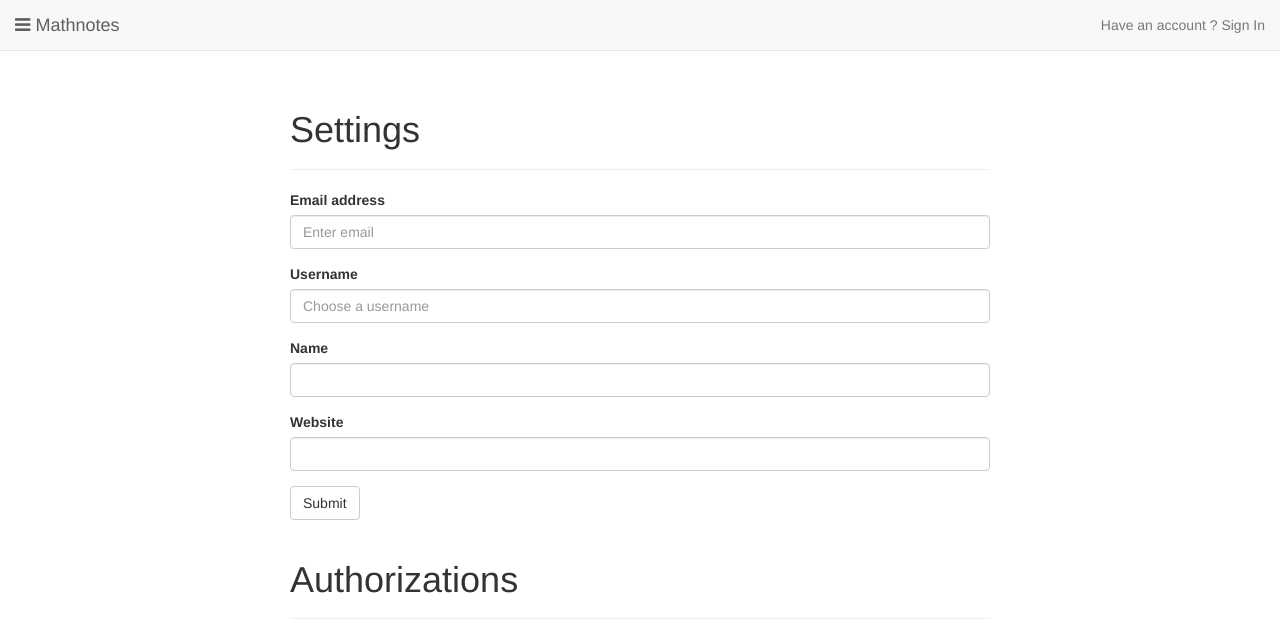
After one commit to pierrelux/mathnotes, a Flask app: template app/templates/settings.html in a window 1280 px wide. The commit adds this page. Shown: the top 623 px of the page. Run offline with Flask 2, Linux system fonts and the light colour scheme; the template is opened without the code that fills it: values that come from a table or form of the project are taken from there, others are empty; parts of the project's set-up code (start-up, migrations or seed data) failed here and were passed over; some libraries are stand-ins or nearby versions; grey boxes are pictures that could not be loaded.

Commit message:
Added settings and zotero configuration

```diff
--- a/app/dbmodels.py
+++ b/app/dbmodels.py
@@ -60,6 +60,8 @@ class User(db.Model):
     username = db.Column(db.String(64), nullable = False)
     password = db.Column(db.String(60), nullable = False)
     email = db.Column(db.String(120))
+    name = db.Column(db.String(64))
+    website = db.Column(db.String(120))
 
     notes = db.relationship('Note', backref = 'user', lazy = 'dynamic')
     authorizations = db.relationship('ServiceAuthorization', backref = 'user', lazy = 'dynamic')
--- a/app/forms.py
+++ b/app/forms.py
@@ -49,3 +49,9 @@ class RegistrationForm(Form):
             return False
 
         return True
+
+class SettingsForm(Form):
+    username = TextField('username', validators = [Required()])
+    email = TextField('email', validators = [Required()])
+    name = TextField('name', validators = [Required()])
+    website = TextField('website', validators = [Required()])
--- a/app/static/js/mathnotes.js
+++ b/app/static/js/mathnotes.js
@@ -67,4 +67,4 @@ var Note = $$({},
    }
 );
 
-//$$.document.append(Note, $('#content'))
+$$.document.append(Note, $('#noteEditor'))
--- a/app/templates/main.html
+++ b/app/templates/main.html
@@ -22,33 +22,17 @@
         <div class="navbar-collapse collapse">
         <!-- The drop down menu -->
         <ul class="nav navbar-nav navbar-right">
+{% if current_user.is_authenticated() %}
             <li class="dropdown user-dropdown">
-{% if current_user.is_authenticated() %}
               <a href="#" class="dropdown-toggle" data-toggle="dropdown"><i class="fa fa-user"></i> {{ current_user.username }}<b class="caret"></b></a>
               <ul class="dropdown-menu">
-                <li><a href="#"><i class="fa fa-gear"></i> Settings</a></li>
-                <li><a href="logout"><i class="fa fa-power-off"></i> Log Out</a></li>
+                <li><a href="{{ url_for('settings') }}"><i class="fa fa-gear"></i> Settings</a></li>
+                <li><a href="{{ url_for('logout') }}"><i class="fa fa-power-off"></i> Log Out</a></li>
               </ul>
+            </li>
 {% else %}
-            <a class="dropdown-toggle" href="#" data-toggle="dropdown">Have an account ? Sign In <strong class="caret"></strong></a>
-            <ul class="dropdown-menu" style="padding: 15px; padding-bottom: 0px;">
-              <!-- Login form here -->
-<form role="form">
-  <div class="form-group">
-    <label for="exampleInputEmail1">Email address</label>
-    <input type="email" class="form-control" id="exampleInputEmail1" placeholder="Enter email">
-  </div>
-  <div class="form-group">
-    <label for="exampleInputPassword1">Password</label>
-    <input type="password" class="form-control" id="exampleInputPassword1" placeholder="Password">
-  </div>
-  <button type="submit" class="btn btn-default">Submit</button>
-</form>
-          <li class="divider"></li>
-          <li><a href="auth/oauth/zotero">Sign in with Zotero</a></li>
-          </ul>
+            <li><a href="{{ url_for('login') }}">Have an account ? Sign In</a></li>
 {% endif %}
-            </li>
         </ul>
         </div><!--/.nav-collapse -->
     </div>
--- /dev/null
+++ b/app/templates/settings.html
@@ -0,0 +1,40 @@
+{% extends "main.html" %}
+{% block body %}
+
+<div class="page-header">
+<h1>Settings</h1>
+</div>
+<form role="form" method="post" name="registration">
+  {{form.hidden_tag()}}
+  <div class="form-group">
+    <label for="email">Email address</label>
+    {{form.email(class_='form-control', placeholder='Enter email', type='email', id='email')}}
+  </div>
+  <div class="form-group">
+    <label for="username">Username</label>
+    {{form.username(class_='form-control', placeholder='Choose a username', id='username')}}
+  </div>
+  <div class="form-group">
+    <label for="name">Name</label>
+    {{form.name(class_='form-control', id='name')}}
+  </div>
+  <div class="form-group">
+    <label for="name">Website</label>
+    {{form.website(class_='form-control', id='website')}}
+  </div>
+  <button type="submit" class="btn btn-default">Submit</button>
+</form>
+
+<div class="page-header">
+<h1>Authorizations</h1>
+</div>
+{% if not auth %}
+<p><img src="http://www.zotero.org/support/_media/logo/zotero_32x32x32.png">
+<a href="{{ url_for('zotero_auth', next='settings') }}">Connect to Zotero</a>
+</p>
+{% else %}
+<h3>Zotero</h3>
+<p>userID: {{ auth.userID }}, username: {{ auth.username }} </p>
+<p><a href="{{ url_for('zotero_disconnect', next='settings') }}">Disconnect</a>
+{% endif %}
+{% endblock %}
--- a/app/templates/write.html
+++ b/app/templates/write.html
@@ -1,6 +1,6 @@
 {% extends "main.html" %}
 {% block body %}
-
+  <span id="noteEditor"></span>
   {% for entry in entries %}
    <div class="panel panel-default">
      <div class="panel-heading">
--- a/app/views.py
+++ b/app/views.py
@@ -10,31 +10,14 @@
 """
 
 from app import app, db, zotero, login_manager
-from forms import LoginForm, RegistrationForm
-from dbmodels import Note, Tag, Citation, User
+from forms import LoginForm, RegistrationForm, SettingsForm
+from dbmodels import Note, Tag, Citation, User, ZoteroAuthorization
 
 from flask import Flask, request, session, g, redirect, url_for, abort, \
      render_template, flash, Markup, jsonify, Response
 
 from flask.ext.login import login_required, login_user, logout_user, current_user
 
-@zotero.tokengetter
-def get_zotero_token():
-    if 'zotero_oauth' in session:
-        resp = session['zotero_oauth']
-        return resp['oauth_token'], resp['oauth_token_secret']
-
-@app.before_request
-def before_request():
-    g.user = None
-    if 'zotero_oauth' in session:
-        g.user = session['zotero_oauth']
-
-@app.teardown_appcontext
-def close_db(error):
-    """Closes the database again at the end of the request."""
-    if hasattr(g, 'sqlite_db'):
-        g.sqlite_db.close()
 
 @app.template_filter("markdown")
 def render_markdown(markdown_text):
@@ -50,8 +33,6 @@ def index():
 @app.route('/add', methods=['POST'])
 @login_required
 def add_entry():
-    if not session.get('logged_in'):
-        abort(401)
     note = Note(title = request.form['title'], text = request.form['text'], tagnames = request.form.getlist('tags'))
     db.session.add(note)
     db.session.commit()
@@ -84,7 +65,17 @@ def signup():
         flash_errors(form)
     return render_template('registration.html', form=form)
 
-@app.route('/login', methods=['POST'])
+@app.route('/settings', methods=['GET', 'POST'])
+@login_required
+def settings():
+    form = SettingsForm(obj=current_user)
+    if form.validate_on_submit():
+        form.populate_obj(current_user)
+        db.session.commit()
+
+    return render_template('settings.html', form=form, auth=current_user.authorizations.first())
+
+@app.route('/login', methods=['GET', 'POST'])
 def login():
     form = LoginForm()
     if form.validate_on_submit():
@@ -102,27 +93,42 @@ def logout():
     logout_user()
     return redirect(url_for('index'))
 
+@zotero.tokengetter
+def get_zotero_token():
+    auth=current_user.authorizations.first()
+    if auth is not None:
+        return auth.oauth_token, auth.oauth_secret
+
+    return None
+
 @app.route('/auth/oauth/zotero')
-def auth():
-    callback_url = url_for('oauthorized', next=request.args.get('next'))
+@login_required
+def zotero_auth():
+    callback_url = url_for('zotero_authorized', next=request.args.get('next'))
     return zotero.authorize(callback=callback_url or request.referrer or None)
 
 @app.route('/auth/oauth/zotero/authorized')
+@login_required
 @zotero.authorized_handler
-def oauthorized(resp):
-    if resp is None:
-        flash('You denied the request to sign in.')
-        return redirect(url_for('index'))
+def zotero_authorized(resp):
+    if resp is not None:
+        auth = ZoteroAuthorization(oauth_token=resp['oauth_token'],
+                                oauth_secret=resp['oauth_token_secret'],
+                                userID=resp['userID'],
+                                username=resp['username'],
+                                user_id=current_user.id)
+        db.session.add(auth)
+        db.session.commit()
+    else:
+        flash("Remote authentication to Zotero failed")
 
-    user = User.query.filter_by(username = resp['username']).first()
-    if user is None:
-       print 'Adding user'
-       user = User(resp['username'])
-       db.session.add(user)
+    return redirect(request.args.get("next") or url_for("index"))
 
-    #user.oauth_token = resp['oauth_token']
-    #user.oauth_secret = resp['oauth_token_secret']
+@app.route('/auth/oauth/zotero/disconnect')
+@login_required
+def zotero_disconnect():
+    auth=current_user.authorizations.first()
+    db.session.delete(auth)
     db.session.commit()
-    print 'User already there'
 
-    return redirect(url_for('index'))
+    return redirect(request.args.get("next") or url_for("index"))
```
Also changed, not shown: app/templates/registration.html (added, +32 -0 lines).
